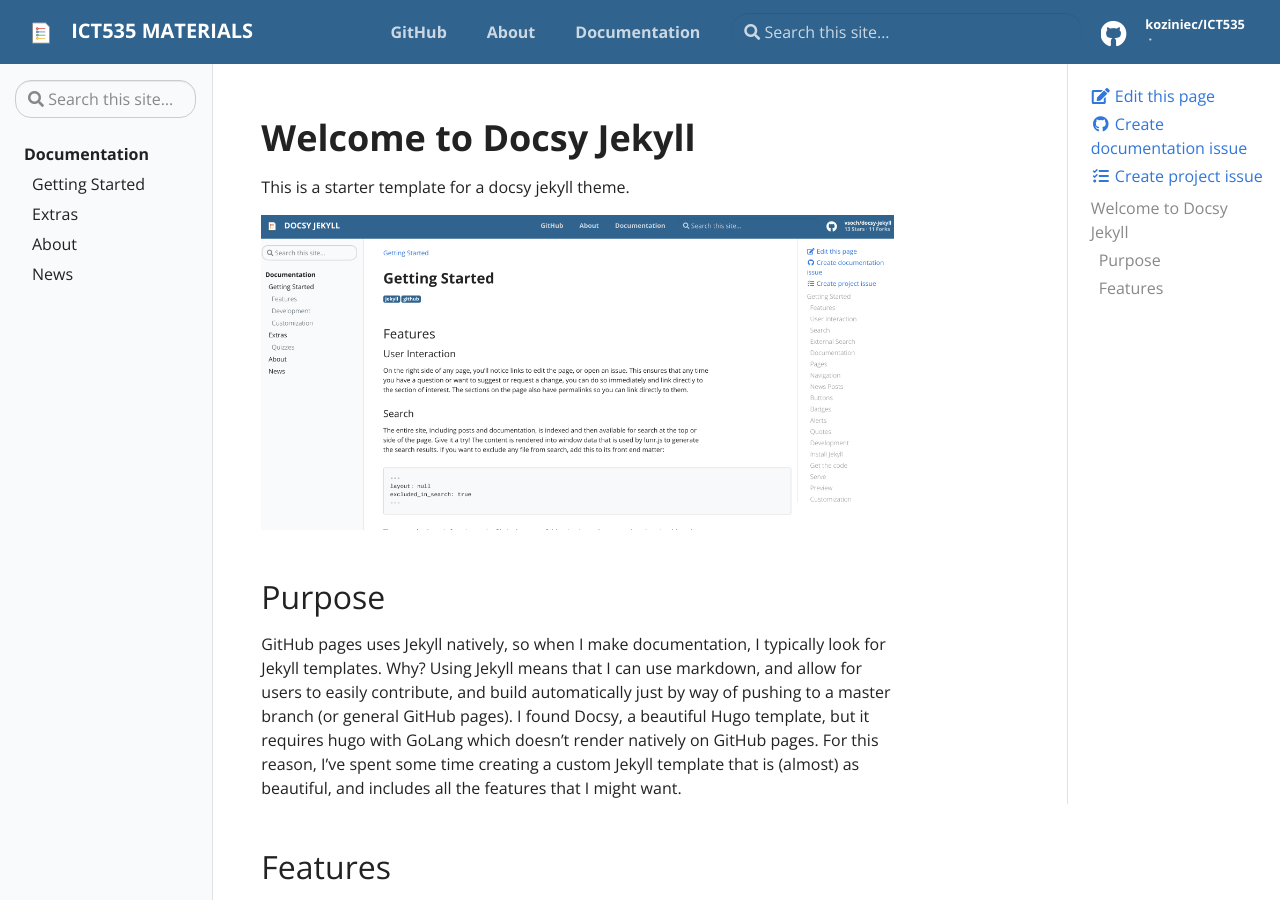
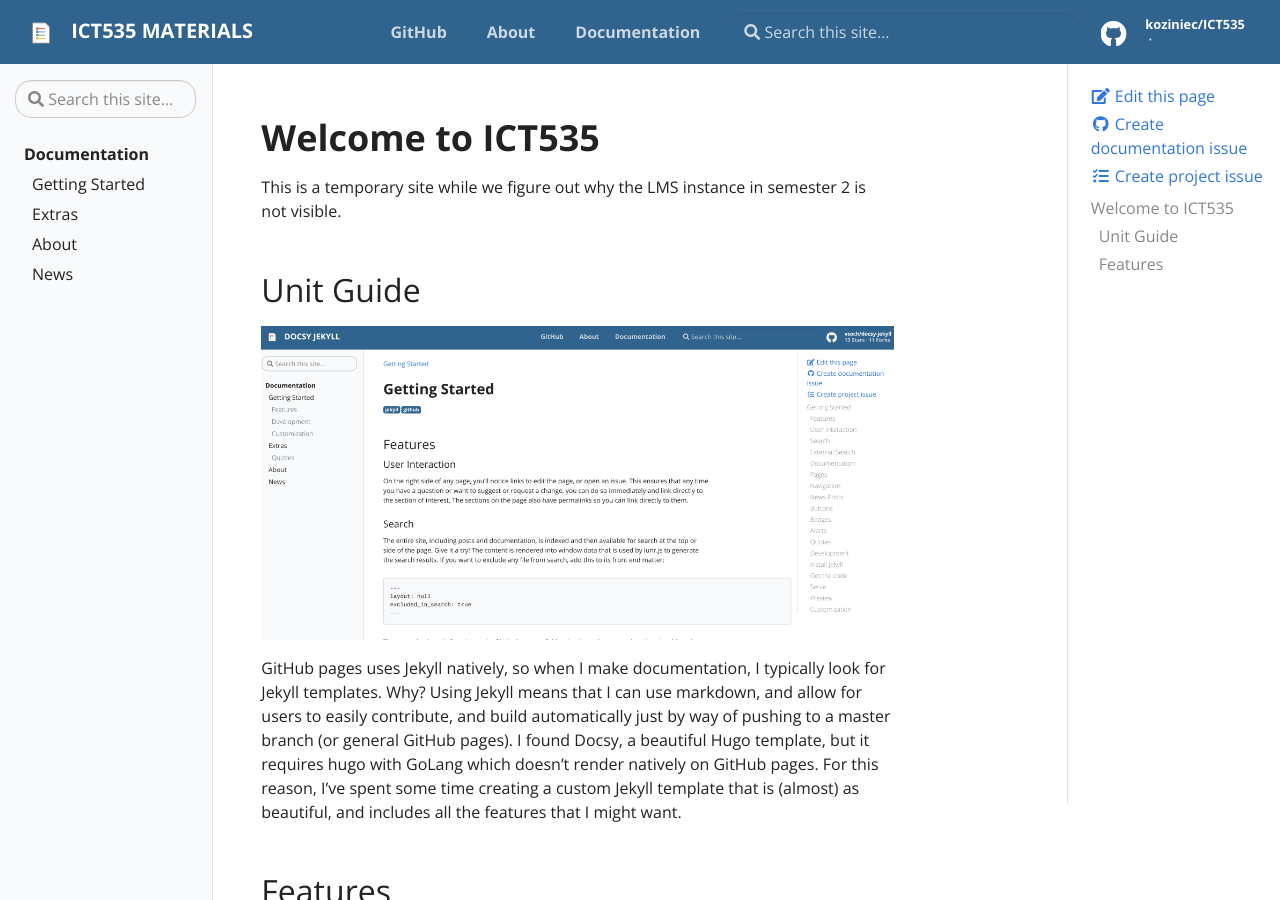
Before and after one commit to koziniec/ICT535, a Jekyll site: the page built from pages/index.md, in a window 1280 px wide and 900 px high. Built offline with Jekyll 4.4.1, drawn with Linux system fonts in a browser that asks for light colours.

Commit message:
Update index.md

```diff
--- a/pages/index.md
+++ b/pages/index.md
@@ -4,13 +4,15 @@ title: Docsy Jekyll Theme
 permalink: /
 ---
 
-# Welcome to Docsy Jekyll
+# Welcome to ICT535
 
-This is a starter template for a docsy jekyll theme.
+This is a temporary site while we figure out why the LMS instance in semester 2 is not visible.
 
+## Unit Guide
 ![assets/img/docsy-jekyll.png](assets/img/docsy-jekyll.png)
 
-## Purpose
+
+
 
 GitHub pages uses Jekyll natively, so when I make documentation, I typically
 look for Jekyll templates. Why? Using Jekyll means that I can use markdown,
```
